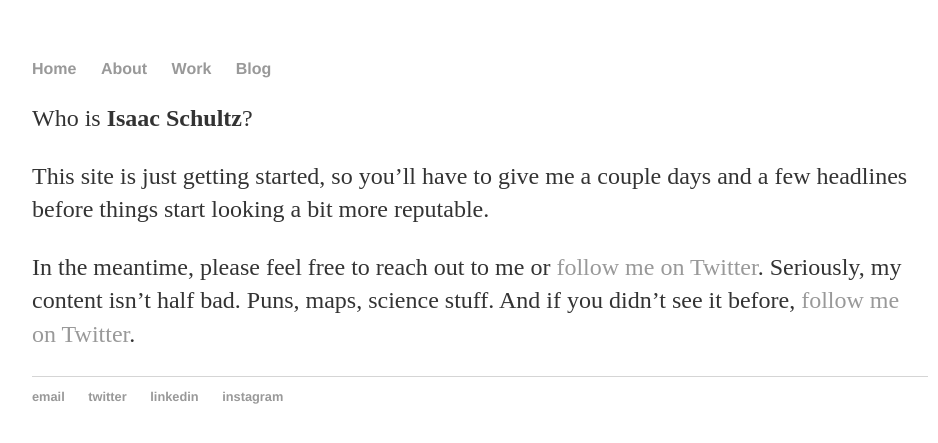
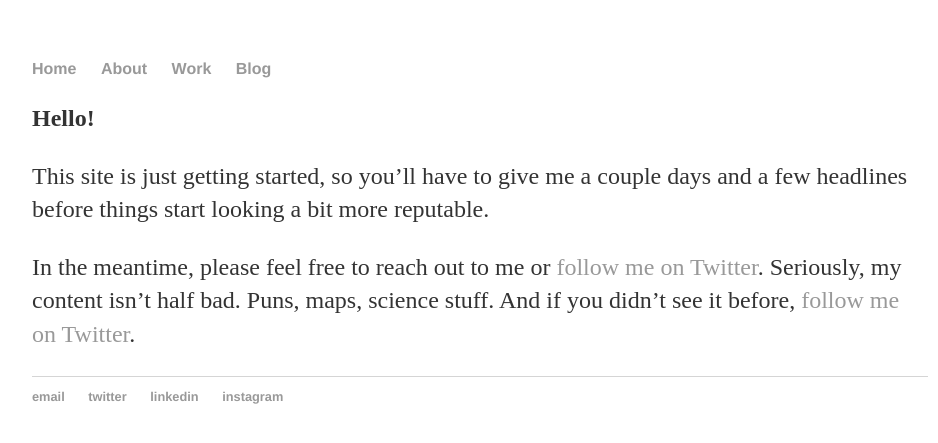
Before and after one commit to isaac-schultz/isaac-schultz.github.io, a Jekyll site: the page built from index.md, in a window 1280 px wide. Shown: the top 443 px of the page, without its empty margins (160-1098 px from the left). Built offline with Jekyll 4.4.1, drawn with Linux system fonts in a browser that asks for light colours; our own code applies the rules of GitHub Pages for plain Markdown files.

Commit message:
Update index.md

```diff
--- a/index.md
+++ b/index.md
@@ -1,4 +1,4 @@
-Who is **Isaac Schultz**?
+**Hello!**
 
 This site is just getting started, so you'll have to give me a couple days and a few headlines before things start looking a bit more reputable.
 
```
